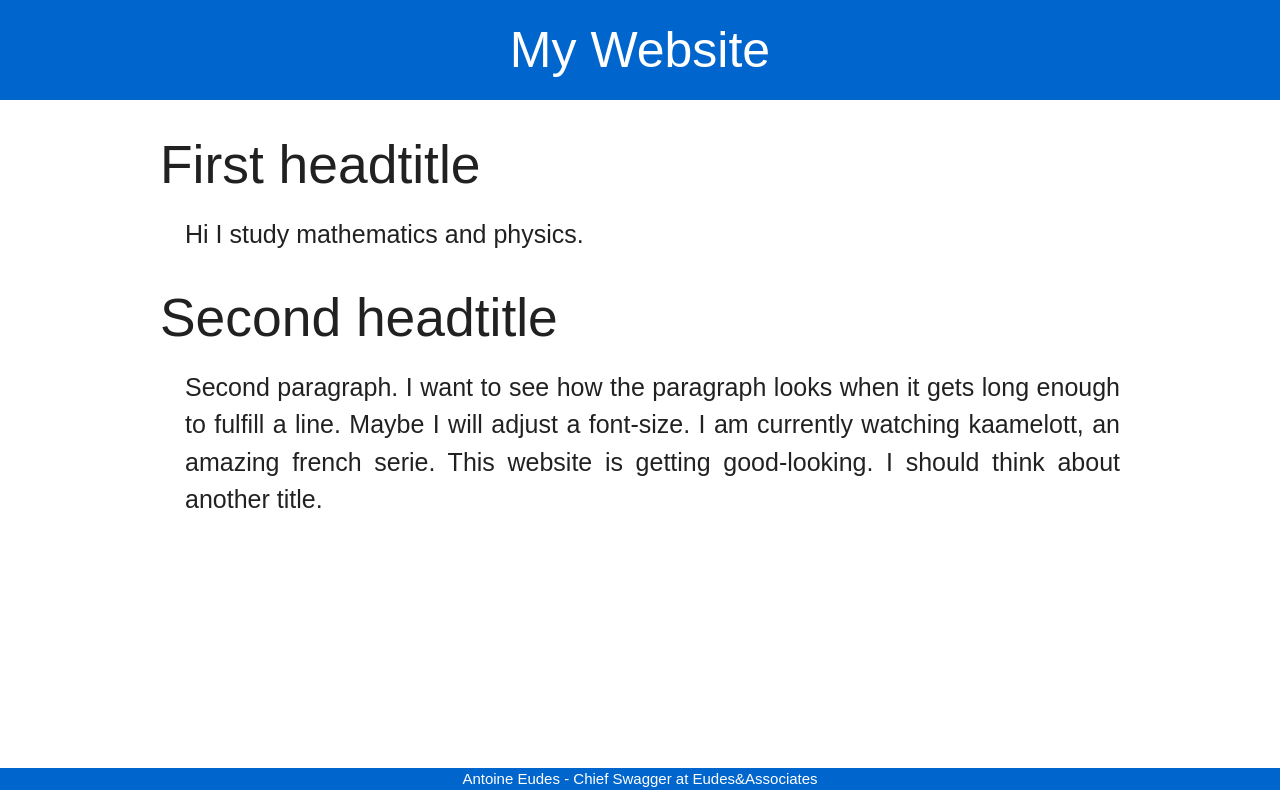
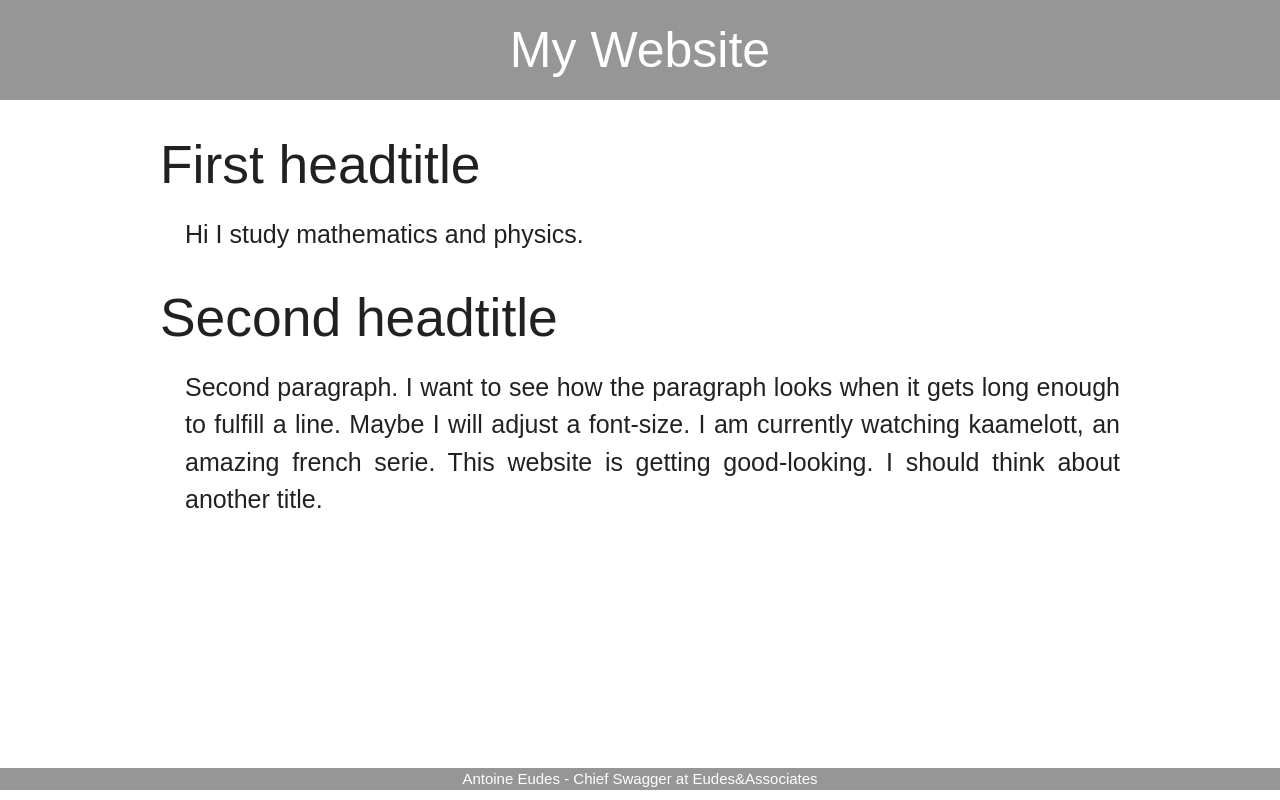
Before and after one commit to antoineeudes/blog, a PHP site: page / in a window 1280 px wide. Run offline with PHP 8.4, Linux system fonts and the light colour scheme; some libraries are stand-ins or nearby versions; some web fonts are replaced.

Commit message:
Header, footer in grey

```diff
--- a/design.css
+++ b/design.css
@@ -1,7 +1,6 @@
 header {
 	margin-top: 0px;
-	background-color: rgb(0, 102, 205);
-  color: white;
+	background-color: rgb(150, 150, 150);
 	width: auto;
 	height: 100px;
 	line-height: 100px;
@@ -13,7 +12,7 @@ header {
   }
 
 footer {
-	background-color: rgb(0, 102, 205);
+	background-color: rgb(150, 150, 150);
   color: white;
   position: absolute;
   bottom: 0;
@@ -33,6 +32,7 @@ main {
   margin-right: auto;
 	font-family:'Muli', sans-serif;
 	text-align: justify;
+
   }
 
 p {
```
